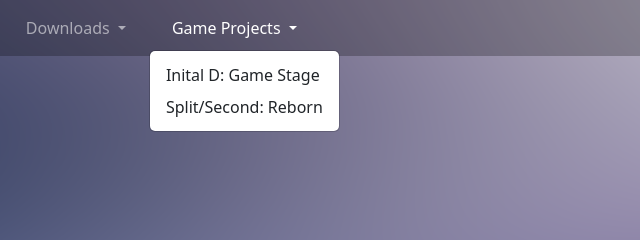
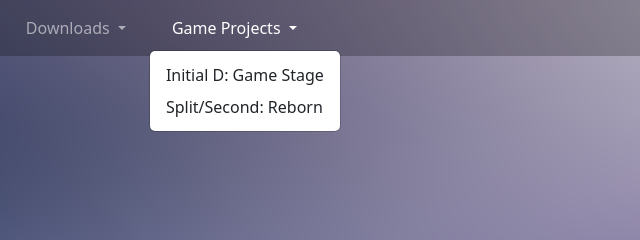
Before and after one commit to V2na/V2na, a plain HTML site: page index.html in a window 1280 px wide. Both pictures are taken after a click on the button "Game Projects". Shown: the top 240 px of the page, 640-1280 px from the left. Drawn offline with nearby package versions, Linux system fonts and the light colour scheme; a web font is replaced by a local one.

Commit message:
Update index.html

```diff
--- a/index.html
+++ b/index.html
@@ -40,7 +40,7 @@
                     Game Projects
                     </a>
                     <ul class="dropdown-menu">
-                        <li><a class="dropdown-item" href="#initald">Inital D: Game Stage</a></li>
+                        <li><a class="dropdown-item" href="#initald">Initial D: Game Stage</a></li>
                         <li><a class="dropdown-item" href="#ssr">Split/Second: Reborn</a></li>
                     </ul>
                     </li>
```
